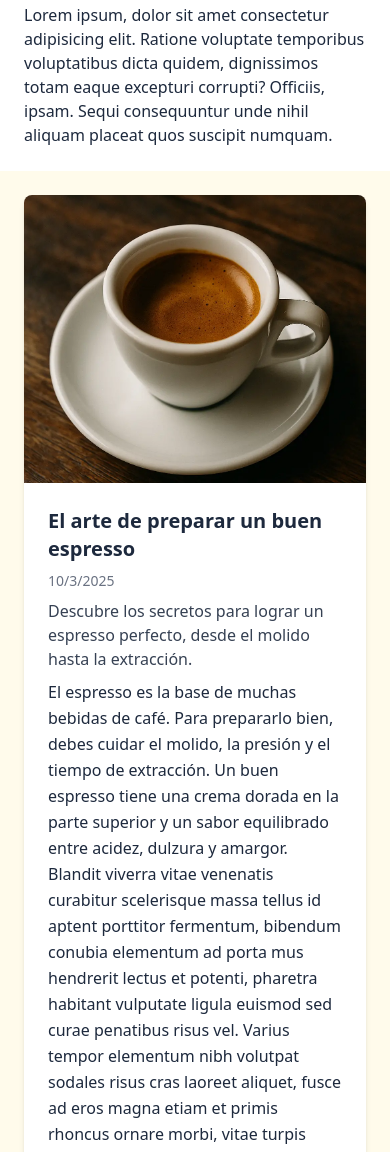
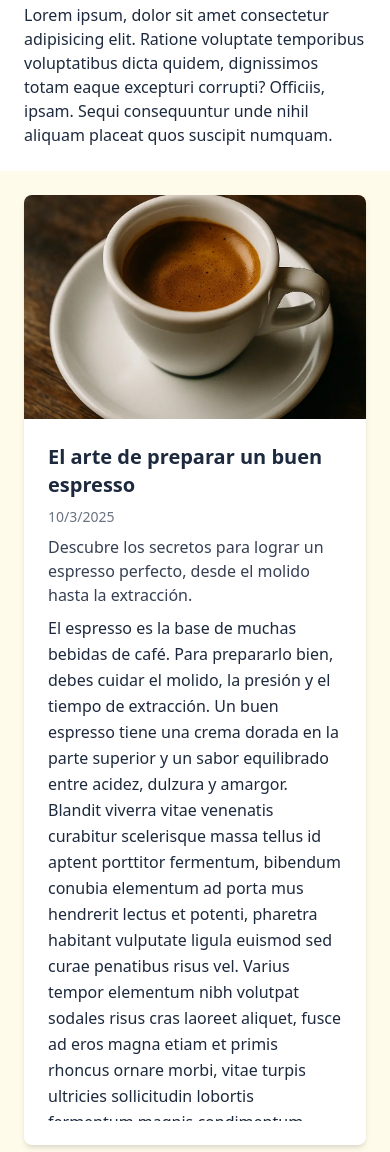
Before and after one commit to SanguchoMela/multipage-wsite-ms, an Astro site: page /blog in a window 390 px wide. Shown: the part 181-1333 px from the top of the page. Built offline with nearby package versions, Linux system fonts and the light colour scheme; Astro itself is replaced by a stand-in of ours.

Commit message:
syle: blog main post

```diff
--- a/src/components/BlogCaf.astro
+++ b/src/components/BlogCaf.astro
@@ -32,7 +32,7 @@ const initialMainPost = blogPosts[0];
           <img
             src={initialMainPost.data.image}
             alt={initialMainPost.data.title}
-            class="w-full h-72 object-cover"
+            class="w-full h-56 md:h-72 object-cover"
           />
         )
       }
@@ -46,9 +46,11 @@ const initialMainPost = blogPosts[0];
         <p class="text-gray-700" id="main-post-desc">
           {initialMainPost.data.description}
         </p>
-        <p id="main-post-content" class="leading-relaxed">
-          {initialMainPost.body}
-        </p>
+        <div class="max-h-[60vh] overflow-y-auto">
+          <p id="main-post-content" class="leading-relaxed">
+            {initialMainPost.body}
+          </p>
+        </div>
       </div>
     </div>
   </article>
```
